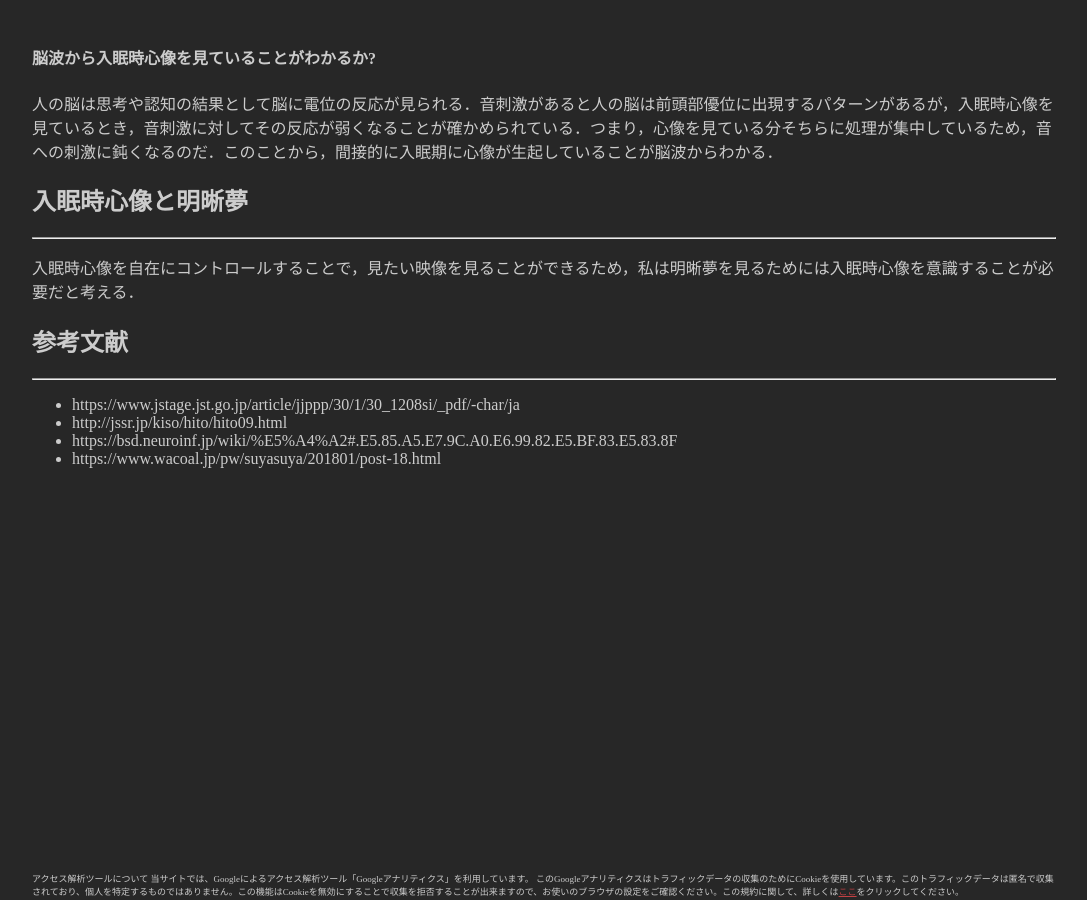
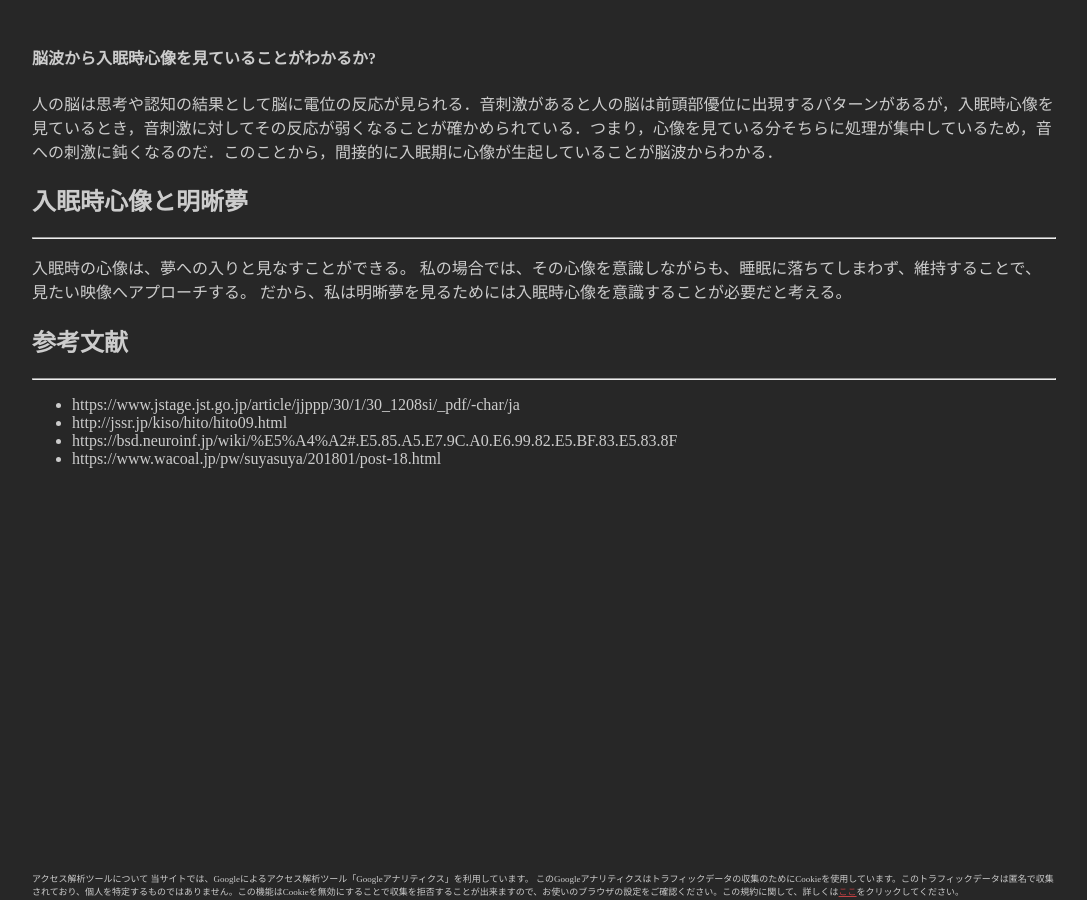
Before and after one commit to hihumi-riku/hihumi-riku.github.io, a Jekyll site: the page built from _posts/2019-01-29-hypnagogic_imagery.md, in a window 1280 px wide and 900 px high, scrolled down 1125 px. Shown: the whole window, without its empty margins (96-1183 px from the left). Built offline with Jekyll 4.4.1, drawn with Linux system fonts in a browser that asks for light colours.

Commit message:
Update 2019-01-29-hypnagogic_imagery.md

```diff
--- a/_posts/2019-01-29-hypnagogic_imagery.md
+++ b/_posts/2019-01-29-hypnagogic_imagery.md
@@ -33,7 +33,9 @@ title: 入眠時心像について
 
 ## 入眠時心像と明晰夢
 ---
-入眠時心像を自在にコントロールすることで，見たい映像を見ることができるため，私は明晰夢を見るためには入眠時心像を意識することが必要だと考える．
+入眠時の心像は、夢への入りと見なすことができる。
+私の場合では、その心像を意識しながらも、睡眠に落ちてしまわず、維持することで、見たい映像へアプローチする。
+だから、私は明晰夢を見るためには入眠時心像を意識することが必要だと考える。
 
 
 ## 参考文献
```
